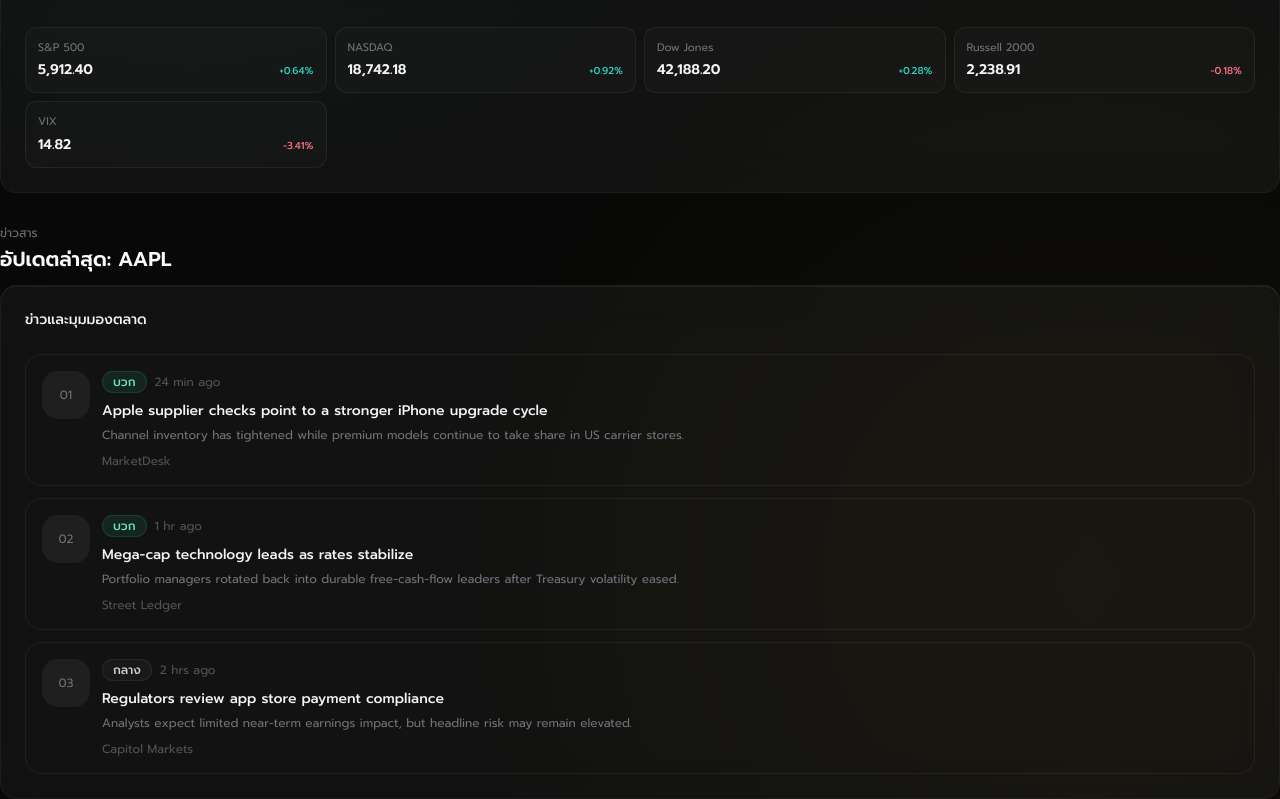
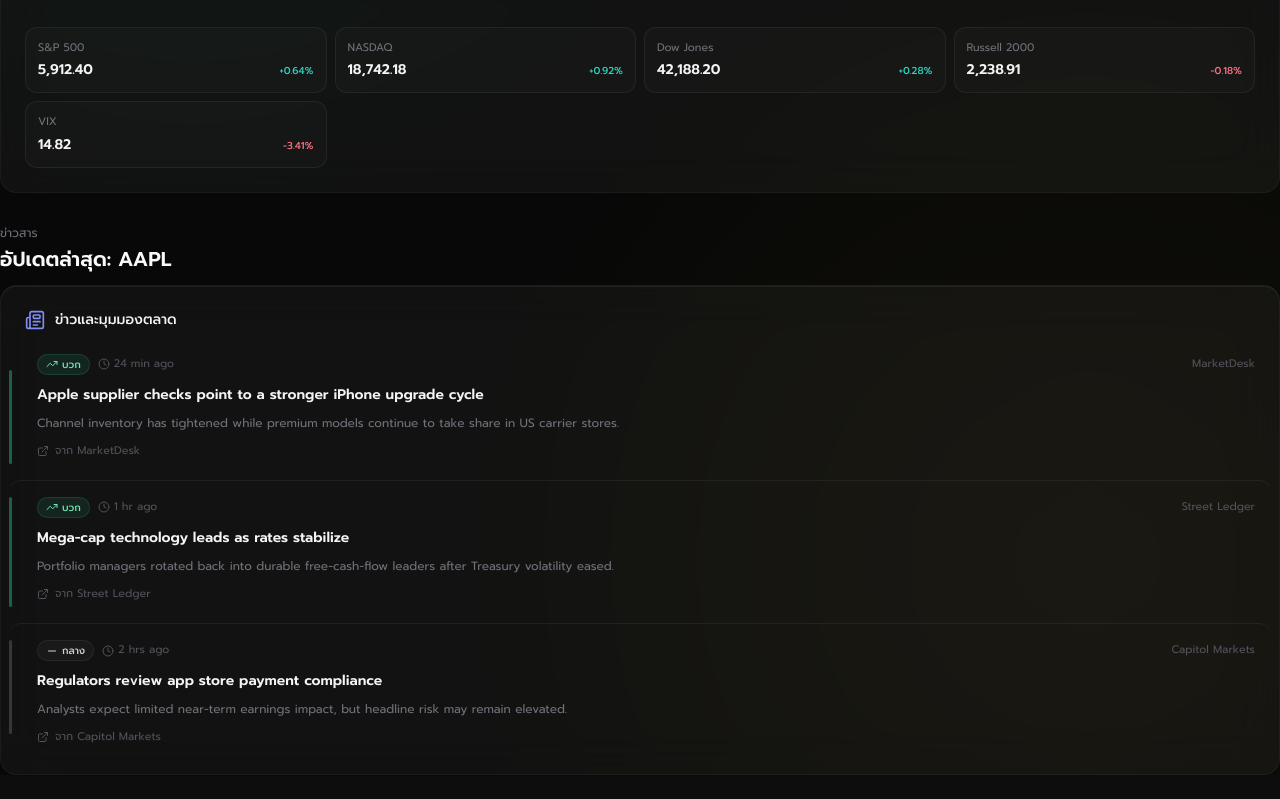
Before and after one commit to guszila/PULSE, a Next.js app: page / in a window 1280 px wide. Shown: the part 662-1461 px from the top of the page. After the commit the page ends 1437 px from the top, so only its background shows below. Built offline with nearby package versions, Linux system fonts and the light colour scheme; no server answers.

Commit message:
Redesign news card with read-more links

```diff
--- a/components/stock/news-card.tsx
+++ b/components/stock/news-card.tsx
@@ -2,32 +2,105 @@
 import { Badge } from "@/components/ui/badge";
 import type { NewsItem } from "@/lib/market-data";
 import { thaiSentiment } from "@/lib/formatters";
+import { Newspaper, Clock, ExternalLink, TrendingUp, TrendingDown, Minus } from "lucide-react";
+
+const sentimentConfig = {
+  Positive: { icon: TrendingUp, accentBar: "bg-emerald-400" },
+  Negative: { icon: TrendingDown, accentBar: "bg-rose-400" },
+  Neutral: { icon: Minus, accentBar: "bg-zinc-500" }
+} as const;
 
 export function NewsCard({ items }: { items: NewsItem[] }) {
+  if (!items || items.length === 0) {
+    return (
+      <Card>
+        <CardHeader>
+          <CardTitle className="flex items-center gap-2.5">
+            <Newspaper className="h-5 w-5 text-indigo-400" />
+            ข่าวและมุมมองตลาด
+          </CardTitle>
+        </CardHeader>
+        <CardContent>
+          <div className="flex flex-col items-center justify-center py-10 text-center">
+            <Newspaper className="h-10 w-10 text-zinc-700 mb-3" />
+            <p className="text-sm text-zinc-500">ยังไม่มีข่าวล่าสุดในขณะนี้</p>
+          </div>
+        </CardContent>
+      </Card>
+    );
+  }
+
   return (
     <Card>
       <CardHeader>
-        <CardTitle>ข่าวและมุมมองตลาด</CardTitle>
+        <CardTitle className="flex items-center gap-2.5">
+          <Newspaper className="h-5 w-5 text-indigo-400" />
+          ข่าวและมุมมองตลาด
+        </CardTitle>
       </CardHeader>
-      <CardContent className="space-y-3">
-        {items.map((item, index) => (
-          <div key={item.headline} className="grid grid-cols-[48px_1fr] gap-3 rounded-2xl border border-white/[0.06] p-4">
-            <div className="flex h-12 w-12 items-center justify-center rounded-2xl bg-white/[0.055] text-xs text-zinc-500">
-              0{index + 1}
-            </div>
-            <div>
-              <div className="flex items-center gap-2">
-                <Badge tone={item.sentiment === "Positive" ? "gain" : item.sentiment === "Negative" ? "loss" : "neutral"}>
-                  {thaiSentiment(item.sentiment)}
-                </Badge>
-                <span className="text-xs text-zinc-600">{item.time}</span>
+      <CardContent className="space-y-0 divide-y divide-white/[0.06]">
+        {items.map((item) => {
+          const config = sentimentConfig[item.sentiment] || sentimentConfig.Neutral;
+          const SentimentIcon = config.icon;
+
+          return (
+            <article
+              key={item.headline}
+              className="group relative py-4 first:pt-0 last:pb-0 hover:bg-white/[0.02] -mx-4 px-4 transition-colors rounded-xl"
+            >
+              {/* Left accent bar */}
+              <div className={`absolute left-0 top-4 bottom-4 w-[3px] rounded-full ${config.accentBar} opacity-40 group-hover:opacity-80 transition-opacity`} />
+
+              <div className="pl-3">
+                {/* Top meta row */}
+                <div className="flex items-center gap-2 mb-2 flex-wrap">
+                  <Badge
+                    tone={item.sentiment === "Positive" ? "gain" : item.sentiment === "Negative" ? "loss" : "neutral"}
+                    className="px-2 py-0.5 text-[10px]"
+                  >
+                    <SentimentIcon className="mr-1 h-3 w-3" />
+                    {thaiSentiment(item.sentiment)}
+                  </Badge>
+                  <div className="flex items-center gap-1 text-[11px] text-zinc-600">
+                    <Clock className="h-3 w-3" />
+                    {item.time}
+                  </div>
+                  <span className="ml-auto text-[11px] text-zinc-600">
+                    {item.source}
+                  </span>
+                </div>
+
+                {/* Headline */}
+                <h3 className="text-sm font-semibold leading-6 text-zinc-100 group-hover:text-white transition-colors">
+                  {item.headline}
+                </h3>
+
+                {/* Summary */}
+                <p className="mt-1.5 text-xs leading-5 text-zinc-500 line-clamp-2 group-hover:text-zinc-400 transition-colors">
+                  {item.summary}
+                </p>
+
+                {/* Read more link */}
+                {item.url ? (
+                  <a
+                    href={item.url}
+                    target="_blank"
+                    rel="noopener noreferrer"
+                    className="mt-2.5 inline-flex items-center gap-1.5 rounded-full border border-indigo-400/20 bg-indigo-400/[0.06] px-3 py-1.5 text-[11px] font-medium text-indigo-300 transition-all hover:bg-indigo-400/[0.12] hover:border-indigo-400/40 hover:text-indigo-200"
+                  >
+                    <ExternalLink className="h-3 w-3" />
+                    อ่านเพิ่มเติม
+                  </a>
+                ) : (
+                  <div className="mt-2.5 inline-flex items-center gap-1.5 text-[11px] text-zinc-600">
+                    <ExternalLink className="h-3 w-3" />
+                    จาก {item.source}
+                  </div>
+                )}
               </div>
-              <h3 className="mt-2 text-sm font-medium leading-5 text-zinc-100">{item.headline}</h3>
-              <p className="mt-1 text-xs leading-5 text-zinc-500">{item.summary}</p>
-              <div className="mt-2 text-xs text-zinc-600">{item.source}</div>
-            </div>
-          </div>
-        ))}
+            </article>
+          );
+        })}
       </CardContent>
     </Card>
   );
--- a/lib/free-market-api.ts
+++ b/lib/free-market-api.ts
@@ -373,7 +373,8 @@
     summary: String(item.text ?? item.snippet ?? item.summary ?? "No summary available.").slice(0, 180),
     sentiment: "Neutral" as const,
     source: String(item.site ?? item.publisher ?? item.source ?? "FMP"),
-    time: formatRelativeTime(String(item.publishedDate ?? item.date ?? ""))
+    time: formatRelativeTime(String(item.publishedDate ?? item.date ?? "")),
+    url: typeof item.url === "string" ? item.url : typeof item.link === "string" ? item.link : undefined
   }));
 }
 
@@ -401,7 +402,8 @@
     summary: String(item.summary ?? "No summary available.").slice(0, 180),
     sentiment: "Neutral" as const,
     source: String(item.source ?? "Finnhub"),
-    time: formatRelativeTime(typeof item.datetime === "number" ? new Date(item.datetime * 1000).toISOString() : "")
+    time: formatRelativeTime(typeof item.datetime === "number" ? new Date(item.datetime * 1000).toISOString() : ""),
+    url: typeof item.url === "string" ? item.url : undefined
   }));
 }
 
--- a/lib/market-data.ts
+++ b/lib/market-data.ts
@@ -25,6 +25,7 @@
   sentiment: "Positive" | "Neutral" | "Negative";
   source: string;
   time: string;
+  url?: string;
 };
 
 export type FundamentalItem = [string, string];
```
